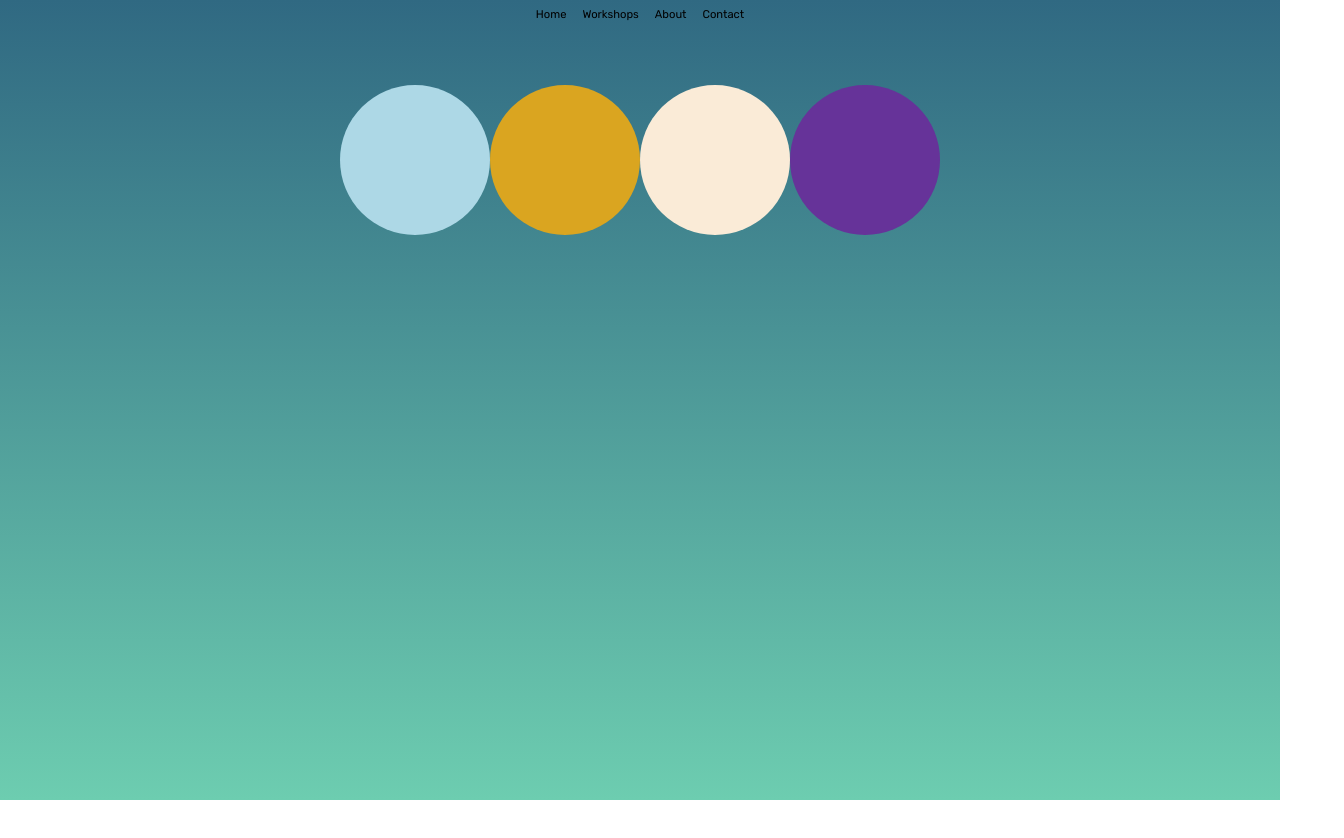
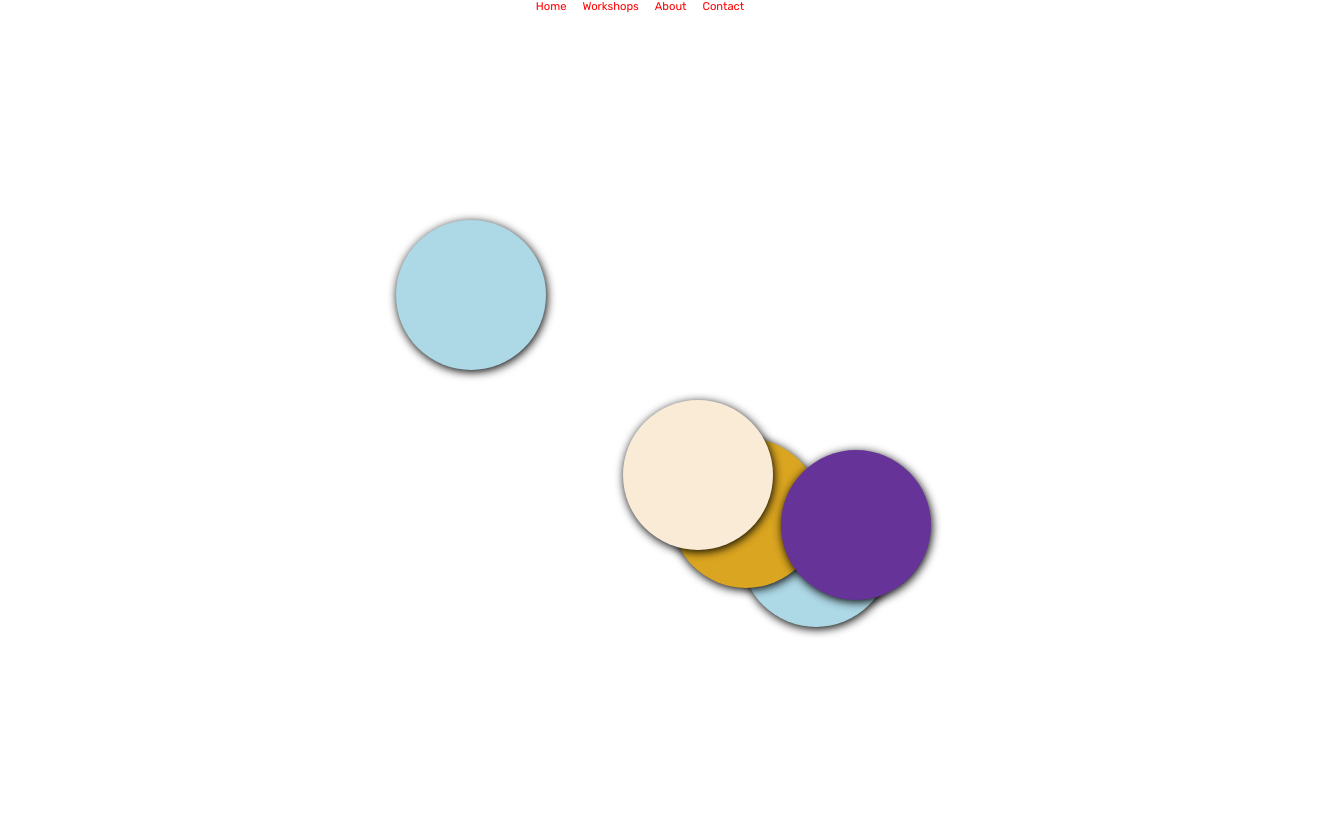
Before and after one commit to prietopablo/sarahnefissabelhadjali, a React (Vite) app: page / in a window 1280 px wide. Shown: the top 838 px of the page, 1344 px wide, since content can reach past the window. Before the commit the page ends 800 px from the top, so only its background shows below. Built offline with nearby package versions, Linux system fonts and the light colour scheme.

Commit message:
commit advancement

```diff
--- a/src/app.css
+++ b/src/app.css
@@ -4,11 +4,23 @@
 }
 
 html {
-	background: rgb(109, 205, 176);
-	background: linear-gradient(
-		0deg,
-		rgba(109, 205, 176, 1) 0%,
-		rgba(48, 105, 130, 1) 100%
-	);
 	background-attachment: fixed;
+	overflow: hidden;
 }
+
+body {
+	margin: 0;
+}
+
+.background-container {
+	position: absolute;
+	width: 110;
+	/* height: 100px; */
+	background-image: url("../../../static/_DSF1869.jpg");
+	background-repeat: no-repeat;
+	background-position: center;
+	box-shadow: inset 0px 100px black;
+	/* background-size: cover; */
+	/* filter: blur(5px); */
+	scale: 120%;
+}
--- a/src/components/Home/Home.css
+++ b/src/components/Home/Home.css
@@ -3,15 +3,21 @@
 	margin: 4rem;
 	justify-content: center;
 	align-items: center;
+	overflow-y: scroll;
+	width: 100vw;
+	height: 100vh;
 }
 
 .home-picture {
-	position: relative;
-	top: 0;
-	left: 0;
+	position: absolute;
+	top: 499.27774240899964px;
+	left: 443.3170426163868px;
 	width: 150px;
 	height: 150px;
 	border-radius: 50%;
+
+	box-shadow: 1px 2px 10px black;
+
 	transition:
 		transform 0.3s ease 0s,
 		background-color 0.1s;
--- a/src/components/Home/Home.tsx
+++ b/src/components/Home/Home.tsx
@@ -2,20 +2,47 @@ import "./Home.css";
 
 export const Home = () => {
 	const pictures = [
-		{ background: "lightblue" },
-		{ background: "goldenrod" },
-		{ background: "antiquewhite" },
-		{ background: "rebeccapurple" },
+		{
+			background: "lightblue",
+			angle: Math.random() * 2 * Math.PI,
+			radius: Math.random() * ((window.innerWidth - 300) / 2),
+		},
+		{
+			background: "goldenrod",
+			angle: Math.random() * 2 * Math.PI,
+			radius: Math.random() * ((window.innerWidth - 300) / 2),
+		},
+		{
+			background: "antiquewhite",
+			angle: Math.random() * 2 * Math.PI,
+			radius: Math.random() * ((window.innerWidth - 300) / 2),
+		},
+		{
+			background: "rebeccapurple",
+			angle: Math.random() * 2 * Math.PI,
+			radius: Math.random() * ((window.innerWidth - 300) / 2),
+		},
+		{
+			background: "lightblue",
+			angle: Math.random() * 2 * Math.PI,
+			radius: Math.random() * ((window.innerWidth - 300) / 2),
+		},
 	];
 	return (
 		<div className='home-container'>
-			{pictures.map((picture, index) => (
-				<div
-					key={index}
-					className='home-picture'
-					style={{ background: picture.background }}
-				/>
-			))}
+			{pictures.map((picture, index) => {
+				const style = {
+					background: picture.background,
+					left: `${Math.cos(picture.angle) * picture.radius + window.innerWidth / 2 + 150 / 2}px`,
+					top: `${Math.sin(picture.angle) * picture.radius + window.innerHeight / 2 + 150 / 2}px`,
+				};
+				console.log("🚀 ~ {pictures.map ~ style:", style);
+				console.log(
+					"🚀 ~ {pictures.map ~ (window.innerWidth:",
+					window.innerWidth,
+				);
+				return <div key={index} className='home-picture' style={style} />;
+			})}
 		</div>
 	);
 };
--- a/src/components/NavBar/NavBar.css
+++ b/src/components/NavBar/NavBar.css
@@ -9,5 +9,5 @@
 .nav-link {
 	font-size: 0.7rem;
 	text-decoration: none;
-	color: #000;
+	color: red;
 }
--- a/src/routes/__root.tsx
+++ b/src/routes/__root.tsx
@@ -6,6 +6,7 @@ import { NavBar } from "../components/NavBar/NavBar";
 export const Route = createRootRoute({
 	component: () => (
 		<>
+			<div className='background-container' />
 			<NavBar />
 			<Outlet />
 			{/* <TanStackRouterDevtools /> */}
```
Also changed, not shown: static/_DSF1869.jpg (added).
